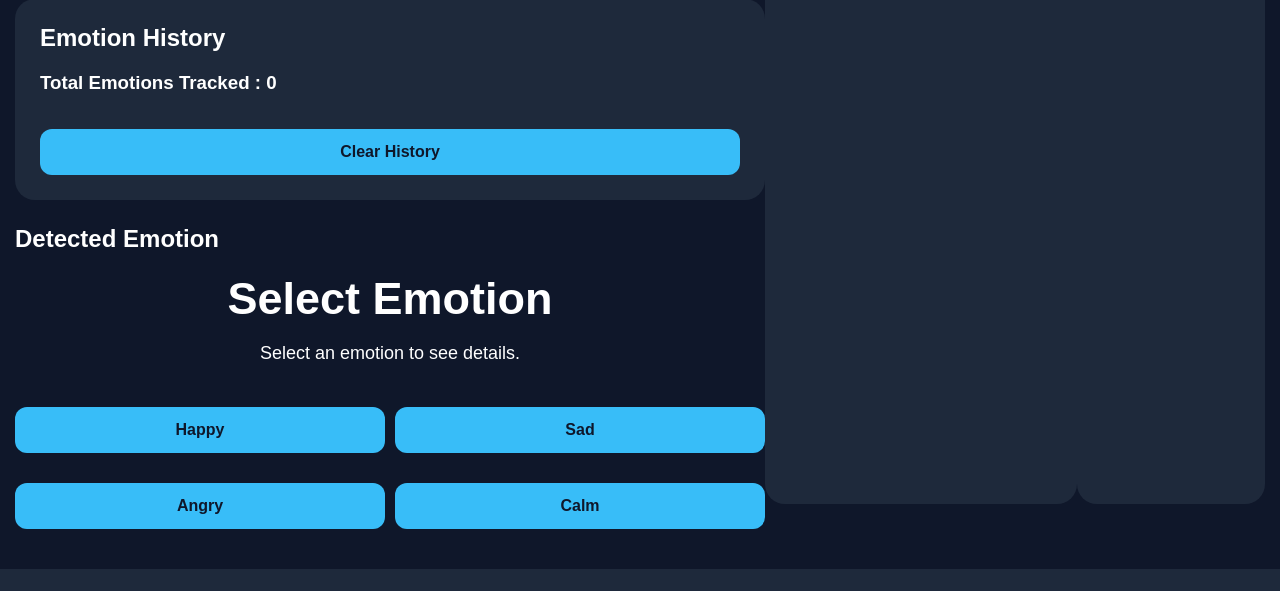
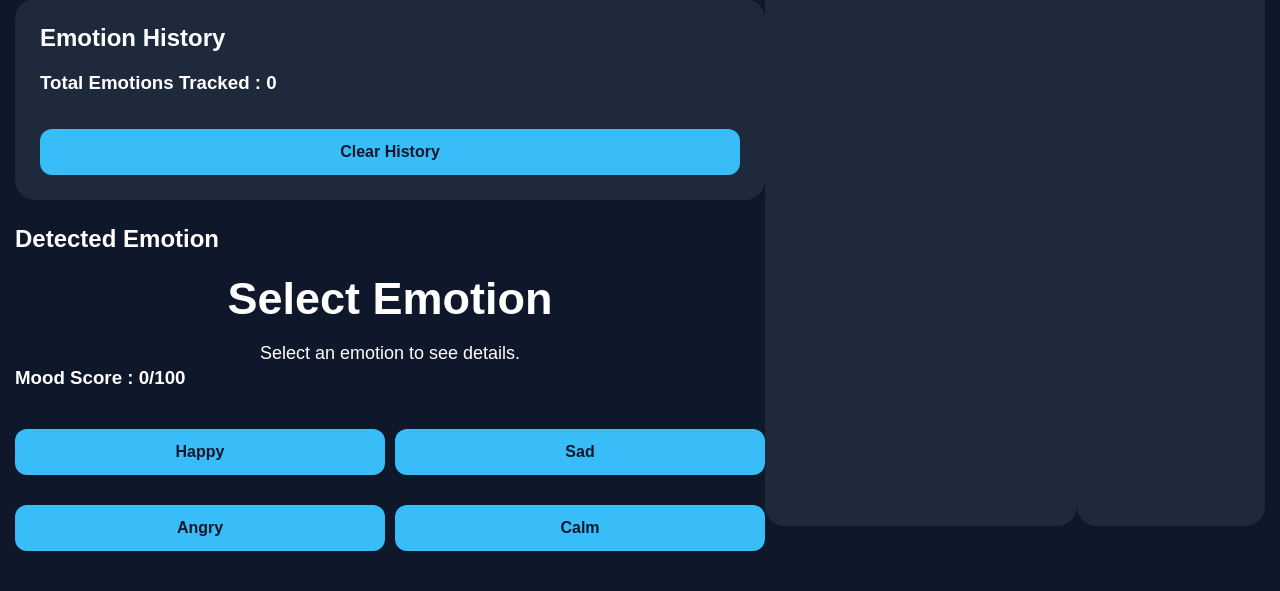
Before and after one commit to darshan-77777/MoodSync-AI, a Flask app: page / in a window 1280 px wide. Shown: the part 450-1041 px from the top of the page. Before the commit the page ends 1019 px from the top, so only its background shows below. Run offline with Flask 3, Linux system fonts and the light colour scheme.

Commit message:
added emotion score

```diff
--- a/static/script.js
+++ b/static/script.js
@@ -22,6 +22,24 @@ imageInput.addEventListener("change", function(event){
 });
 function setEmotion(emotion){
 {
+  let score = 0;
+
+if(emotion.includes("Happy")){
+  score = 95;
+}
+else if(emotion.includes("Sad")){
+  score = 40;
+}
+else if(emotion.includes("Angry")){
+  score = 30;
+}
+else{
+  score = 80;
+}
+
+document.getElementById("moodScore")
+  .textContent =
+  "Mood Score : " + score + "/100";
 document.getElementById("emotionText")
 let description = "";
 
--- a/templates/index.html
+++ b/templates/index.html
@@ -76,6 +76,9 @@
 </h1>
 <p id="emotionDescription">
   Select an emotion to see details.
+  <h3 id="moodScore">
+  Mood Score : 0/100
+</h3>
 </p>
 <div class="emotionButtons">
 
```
